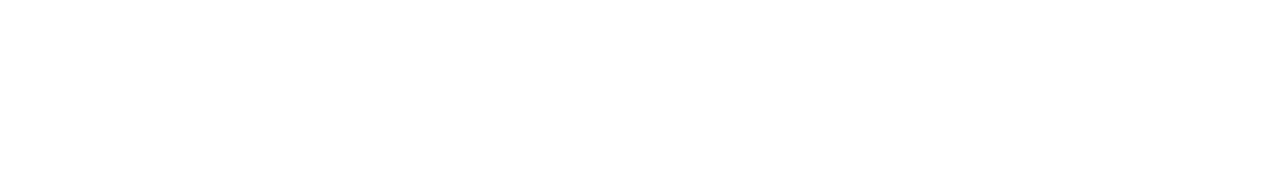
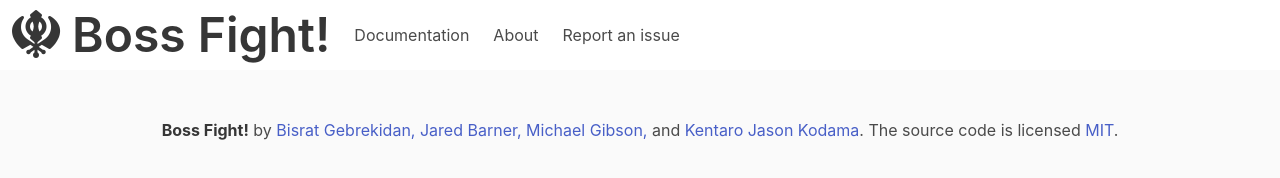
Before and after one commit to Jason-Kodama/Jasons-Project-1-Boss-Fight, a plain HTML site: page index.html in a window 1280 px wide. Drawn offline with nearby package versions, Linux system fonts and the light colour scheme.

Commit message:
add footer and navbar

```diff
--- a/index.html
+++ b/index.html
@@ -15,20 +15,60 @@
 </head>
 <body>
     <header>
+        <nav class="navbar" role="navigation" aria-label="main navigation">
+            <div class="navbar-brand">
+                <a class="navbar-item" href="https://bulma.io">
+                    <h1 class="title is-1">
+                        <i class="fa-solid fa-khanda"></i>
+                        Boss Fight!
+                    </h1>
+                </a>
+                <a role="button" class="navbar-burger" aria-label="menu" aria-expanded="false" data-target="navbarBasicExample">
+                    <span aria-hidden="true"></span>
+                    <span aria-hidden="true"></span>
+                    <span aria-hidden="true"></span>
+                </a>
+            </div>
 
+            <div id="navbarBasicExample" class="navbar-menu">
+                <div class="navbar-start">
+                    <a class="navbar-item" href="https://github.com/BizTheHabesha/group-6-project-1">
+                        Documentation
+                    </a>
+                    <a class="navbar-item">
+                        About
+                    </a>
+                    <a class="navbar-item">
+                        Report an issue
+                    </a>
+                </div>
+            </div>
+        </nav>
     </header>
     <main>
         <div class="container">
 
         </div>
     </main>
-    <footer>
-
+    <footer class="footer">
+        <div class="content has-text-centered">
+            <p>
+                <strong>Boss Fight!</strong> by
+                    <a href="https://github.com/BizTheHabesha">Bisrat Gebrekidan, </a>
+                    <a href="https://github.com/JaredOBarner">Jared Barner, </a>
+                    <a href="https://github.com/mlgibson8">Michael Gibson, </a>and
+                    <a href="https://github.com/Jason-Kodama">Kentaro Jason Kodama</a>. The source code is licensed
+                <a href="http://opensource.org/licenses/mit-license.php">MIT</a>.
+            </p>
+        </div>
     </footer>
     <script src="https://code.jquery.com/jquery-3.6.4.min.js"
         integrity="sha256-oP6HI9z1XaZNBrJURtCoUT5SUnxFr8s3BzRl+cbzUq8="
         crossorigin="anonymous">
     </script>
+    <script src="https://kit.fontawesome.com/dbcdeaaf93.js"
+        crossorigin="anonymous">
+    </script>
     <script src="assets/script.js"></script>
 </body>
 </html>
```
